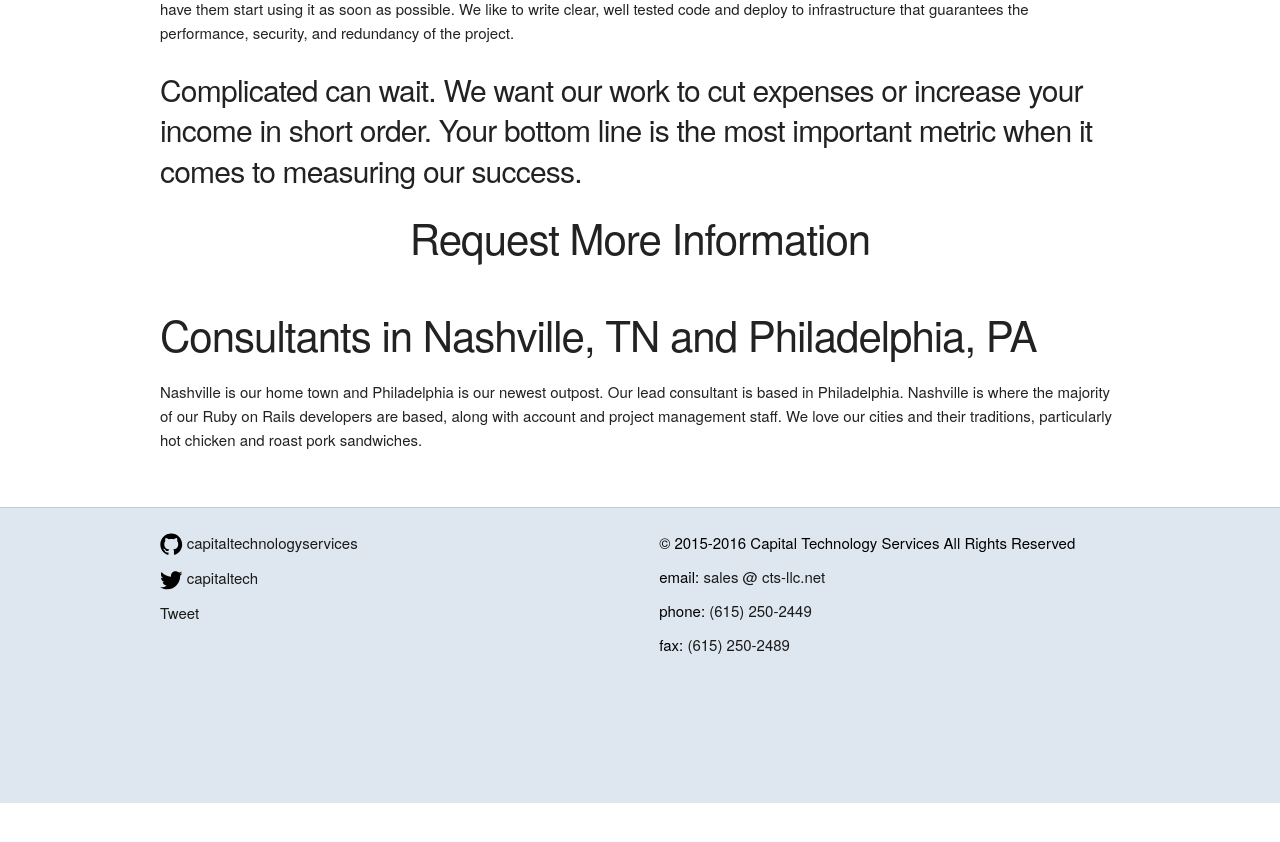
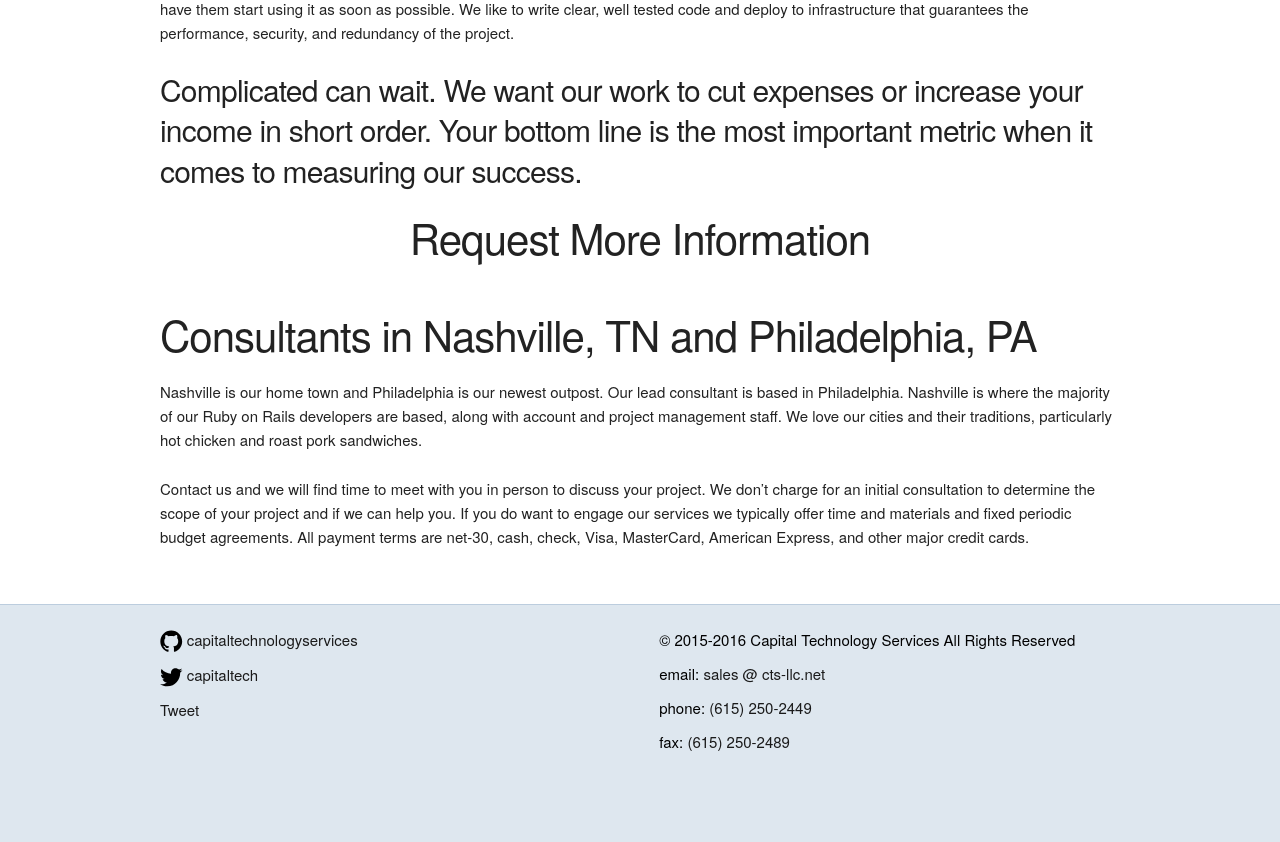
Before and after one commit to jchapin/capitaltechnologyservices.github.io, a Jekyll site: the page built from index.md, in a window 1280 px wide and 900 px high, scrolled down 964 px. Shown: the top 842 px of the window. Built offline with Jekyll 4.4.1, drawn with Linux system fonts in a browser that asks for light colours; a script that is not in the unit is left out; comment, search, counter and statistics services are not loaded; before the commit the page ends 1767 px from its top, so only the background shows below that.

Commit message:
Adding a paragraph on payment terms and typical contracts.

```diff
--- a/index.md
+++ b/index.md
@@ -91,3 +91,10 @@ consultant is based in Philadelphia. Nashville is where the majority of our
 Ruby on Rails developers are based, along with account and project management
 staff. We love our cities and their traditions, particularly hot chicken and
 roast pork sandwiches.
+
+Contact us and we will find time to meet with you in person to discuss your
+project. We don't charge for an initial consultation to determine the scope of
+your project and if we can help you. If you do want to engage our services we
+typically offer time and materials and fixed periodic budget agreements.
+All payment terms are net-30, cash, check, Visa, MasterCard, American Express,
+and other major credit cards.
```
